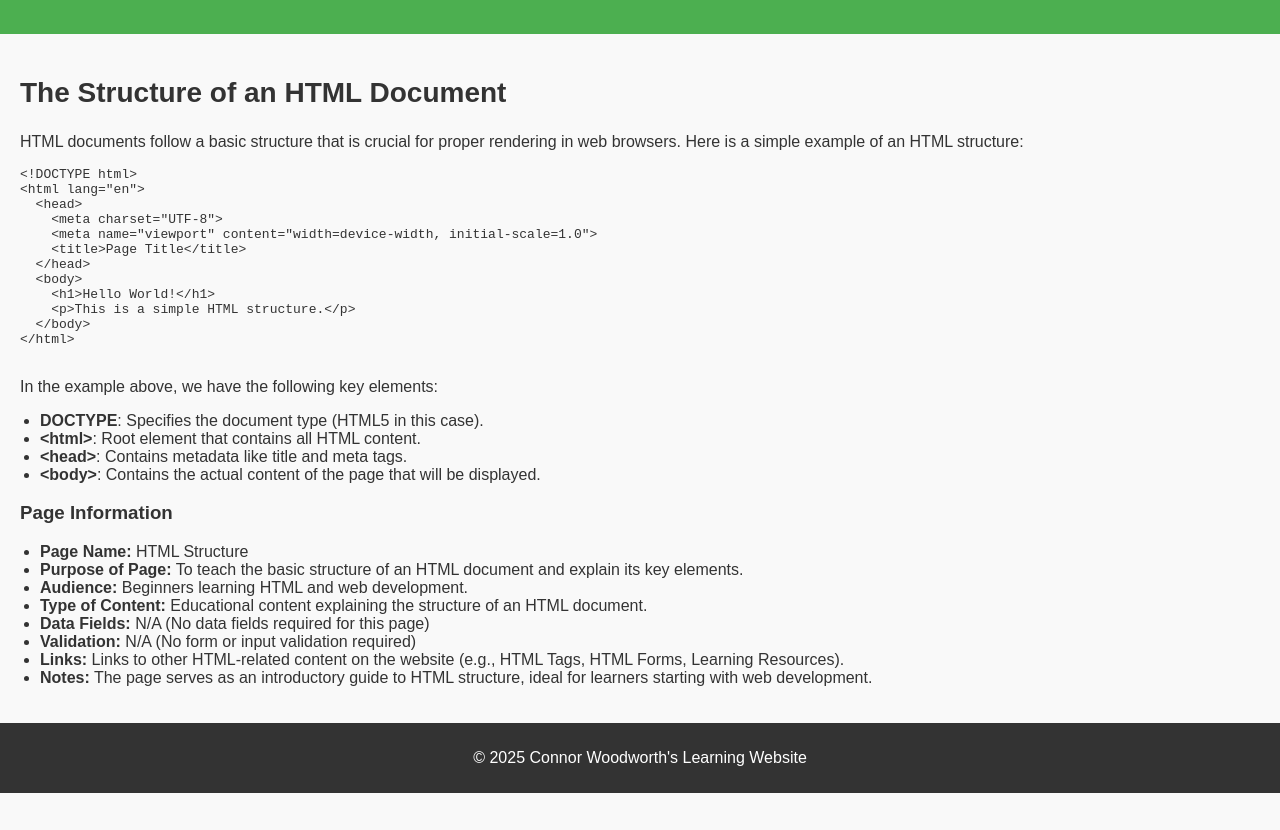
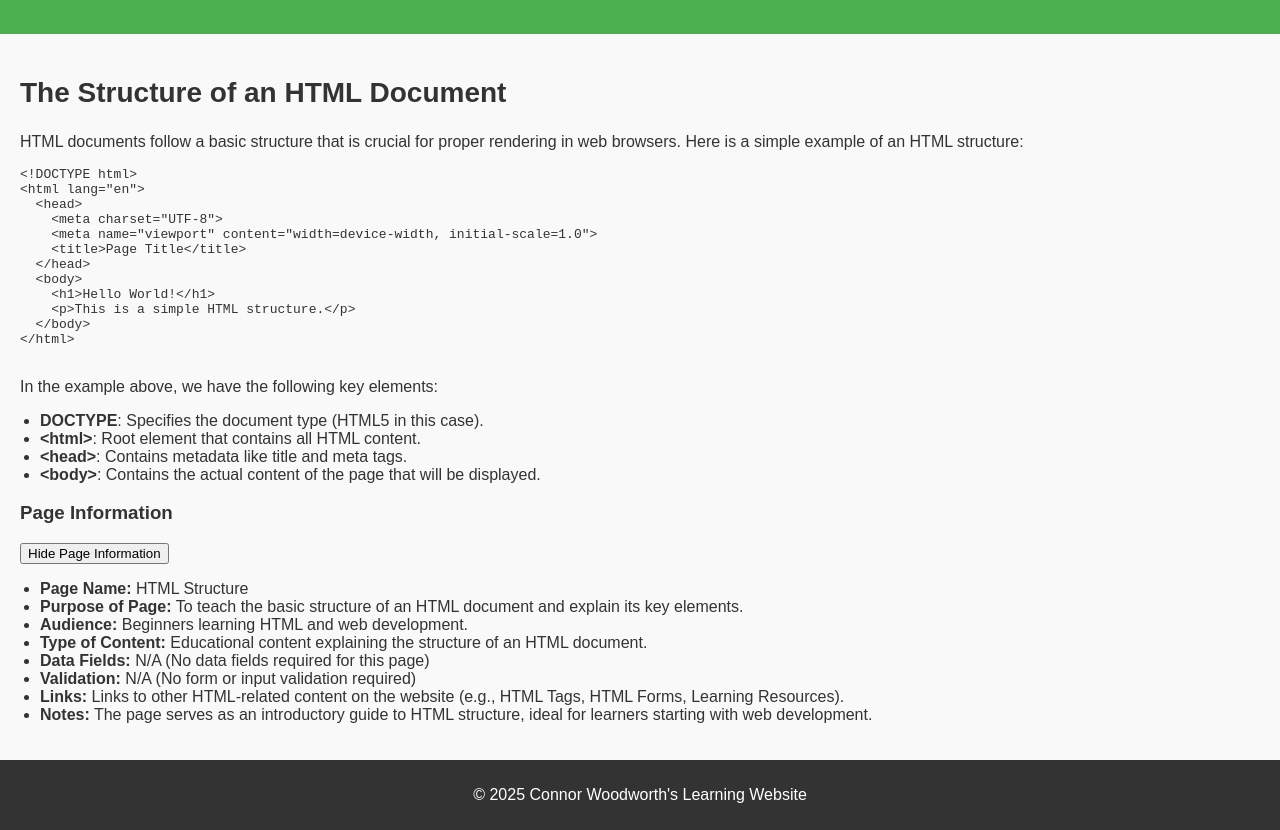
Before and after one commit to calebwoodworth/client-project, a plain HTML site: page html_structure.html in a window 1280 px wide. Shown: the part 122-952 px from the top of the page. Before the commit the page ends 915 px from the top, so only its background shows below. Drawn offline with Linux system fonts and the light colour scheme.

Commit message:
Update html

```diff
--- a/html_structure.html
+++ b/html_structure.html
@@ -5,6 +5,20 @@
     <meta name="viewport" content="width=device-width, initial-scale=1.0">
     <title>HTML Structure - Connor's HTML Learning Site</title>
     <link rel="stylesheet" href="style.css">
+    <script>
+        function toggleInfo() {
+            const infoSection = document.getElementById("pageInfo");
+            const toggleButton = document.getElementById("toggleButton");
+
+            if (infoSection.style.display === "none") {
+                infoSection.style.display = "block";
+                toggleButton.textContent = "Hide Page Information";
+            } else {
+                infoSection.style.display = "none";
+                toggleButton.textContent = "Show Page Information";
+            }
+        }
+    </script>
 </head>
 <body>
     <header>
@@ -46,7 +60,8 @@
         </ul>
 
         <h3>Page Information</h3>
-        <ul>
+        <button id="toggleButton" onclick="toggleInfo()">Hide Page Information</button>
+        <ul id="pageInfo">
             <li><strong>Page Name:</strong> HTML Structure</li>
             <li><strong>Purpose of Page:</strong> To teach the basic structure of an HTML document and explain its key elements.</li>
             <li><strong>Audience:</strong> Beginners learning HTML and web development.</li>
```
